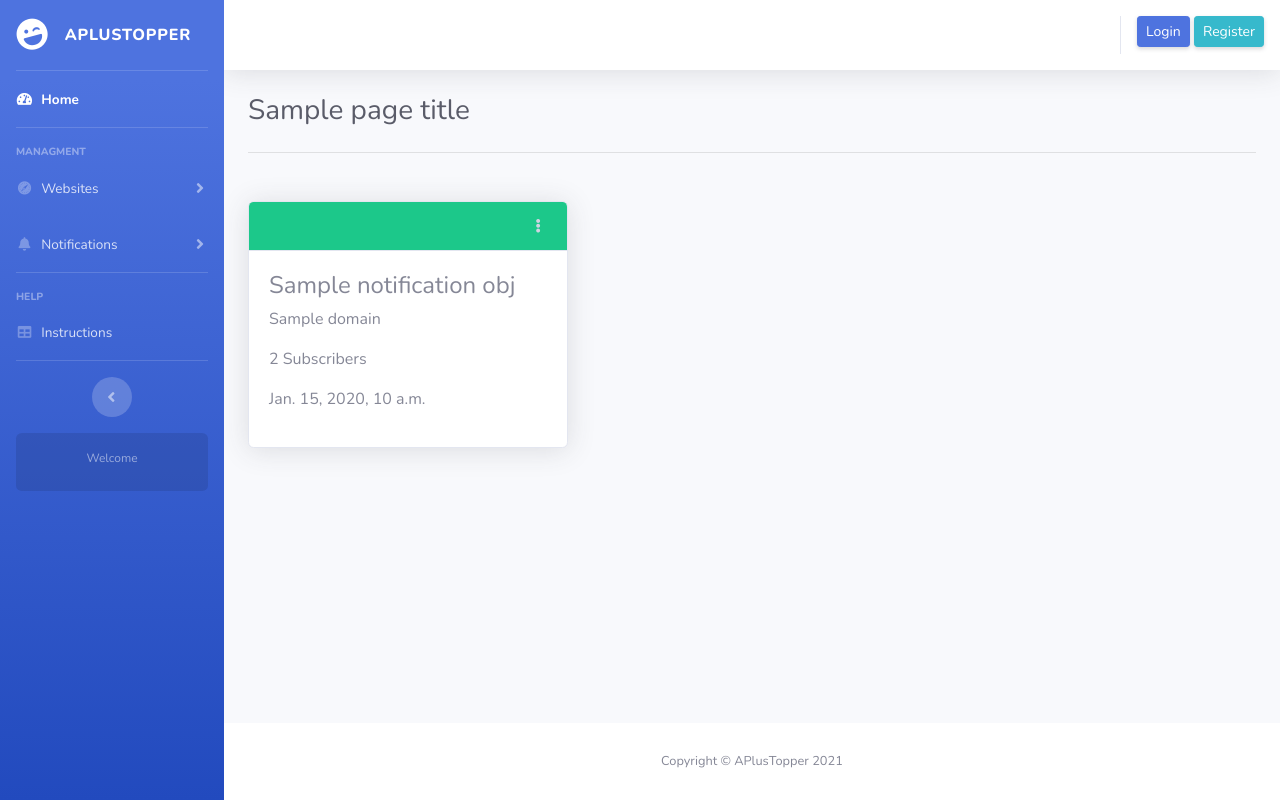
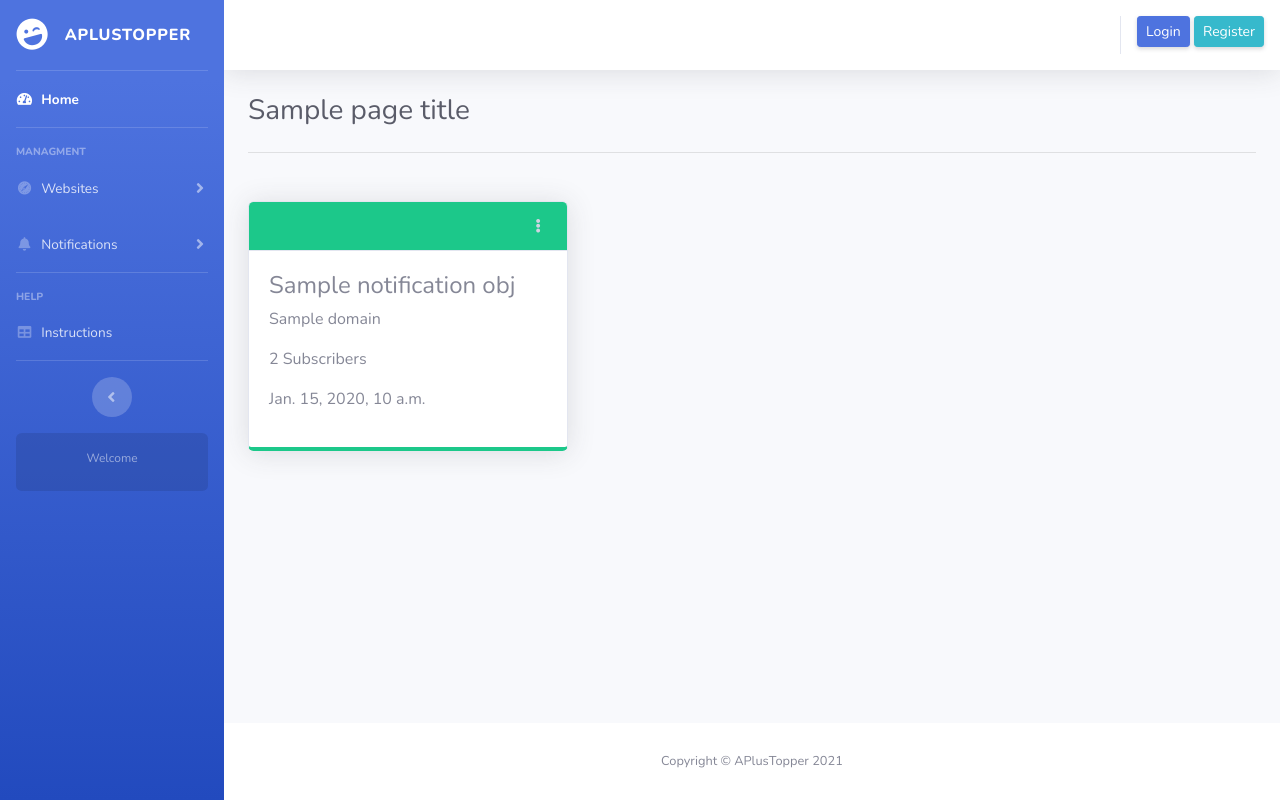
Before and after one commit to mnamegaurav/pushify, a Django app: template templates/websites/websites_list.html in a window 1280 px wide. Run offline with Django 3.2, Linux system fonts and the light colour scheme; the template is opened without the code that fills it: most values are stand-ins (such as "Sample title", 1, 10 or a date in 2020); some libraries are stand-ins or nearby versions.

Commit message:
a bottom border added to the website card

```diff
--- a/templates/websites/websites_list.html
+++ b/templates/websites/websites_list.html
@@ -11,7 +11,7 @@
 <div class="row">
   {% for website_obj in object_list %}
   <div class="col-12 col-md-6 col-xl-4">
-    <div class="card shadow mb-4">
+    <div class="card shadow mb-4 border-bottom-success">
       <div class="card-header bg-success py-3 d-flex flex-row align-items-center justify-content-end">
         <div class="dropdown no-arrow">
           <a
```
